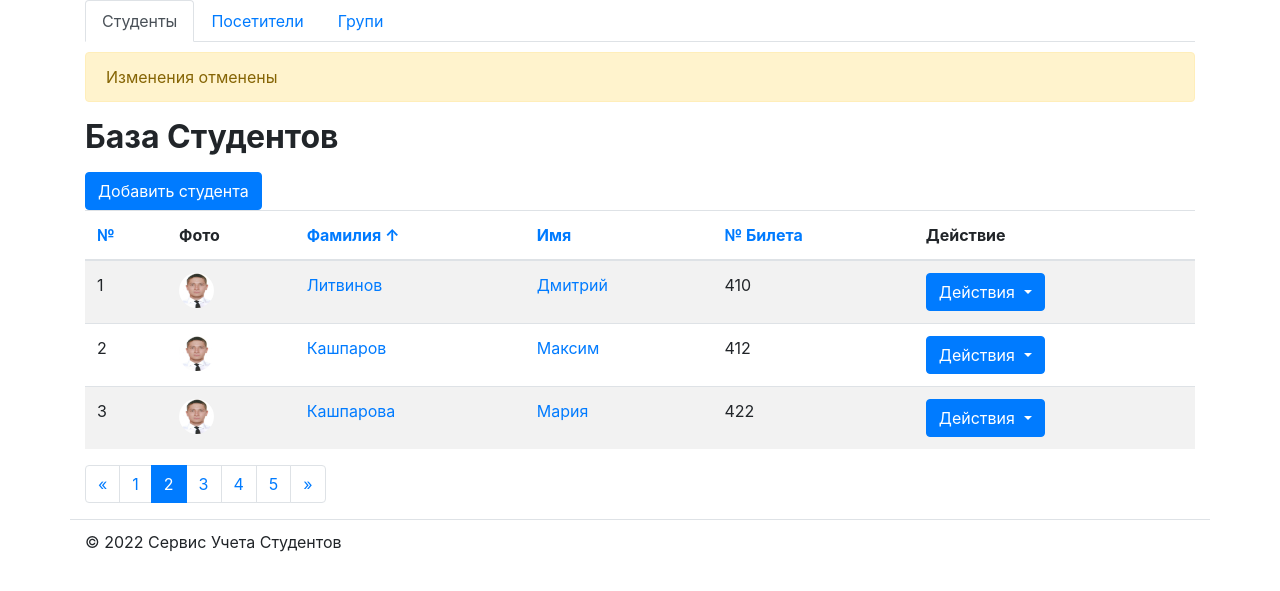
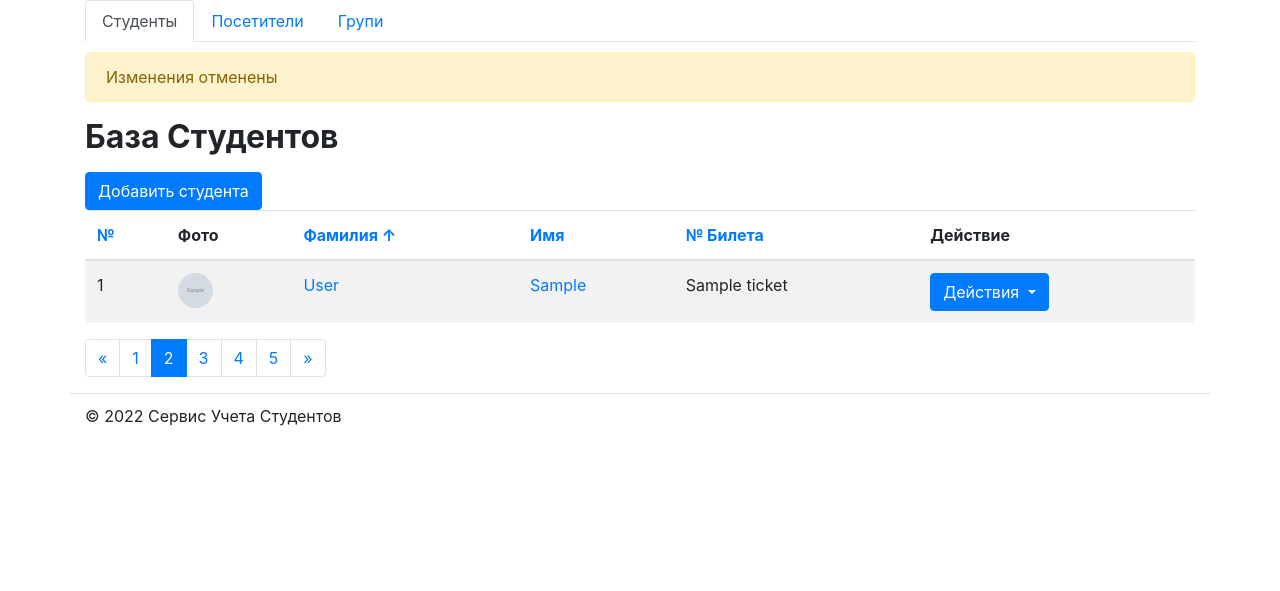
Before and after one commit to lllaserman/student_proj, a Django app: template student_proj/students/templates/students/students_list.html in a window 1280 px wide. Shown: the part 72-663 px from the top of the page. Run offline with Django 3.2, Linux system fonts and the light colour scheme; the template is opened without the code that fills it: most values are stand-ins (such as "Sample title", 1, 10 or a date in 2020); grey boxes marked "Sample" are stand-in pictures; some libraries are stand-ins or nearby versions.

Commit message:
Add dynamics on student_list.html

```diff
--- /dev/null
+++ b/student_proj/students/static/css/main.css
@@ -0,0 +1,27 @@
+/* Global Styles */
+h1, h2, h3, h4, h5, h6 {
+    font-weight: bold;
+}
+
+.alert {
+    margin: 10px 0 5px 0;
+}
+
+#footer {
+    border-top: 1px solid #dee2e6;
+    padding-top: 10px;
+}
+
+/* Groups Selector */
+#group-selector {
+    margin-top: 10px;
+}
+
+#group-selector label {
+    line-height: calc(1.5em + .75rem + 2px);
+}
+
+/* Table Styles */
+.table td {
+    vertical-algin: middle;
+}
--- a/student_proj/students/templates/students/students_list.html
+++ b/student_proj/students/templates/students/students_list.html
@@ -1,3 +1,5 @@
+{% load static %}
+
 <!DOCTYPE html>
 <html lang="ru">
     <head>
@@ -11,7 +13,11 @@
             href="https://cdn.jsdelivr.net/npm/bootstrap@4.4.1/dist/css/bootstrap.min.css"
             integrity="sha384-Vkoo8x4CGsO3+Hhxv8T/Q5PaXtkKtu6ug5TOeNV6gBiFeWPGFN9MuhOf23Q9Ifjh"
             crossorigin="anonymous">
-        <link rel="stylesheet" href="./css/main.css">
+        <link rel="stylesheet"
+              href="{% static 'css/main.css' %}">
+
+<!--        <link rel="stylesheet"-->
+<!--              href="{% static 'img/Kashparov.jpg' %}">-->
 
 <!--        <style type="text/css"> .col-sm-12, .col-sm-4, .col-sm-8 {border: 1px solid red;}</style>-->
 
@@ -86,63 +92,27 @@
                             </tr>
                         </thead>
                         <tbody>
+                            {% for student in students %}
                                 <tr>
-                                <td>1</td>
-                                <td><img src="./img/Podoba.jpg" height="35" width="35" class="rounded-circle"></td>
-                                <td><a href="{% url "students_edit" 1 %}">Литвинов</a></td>
-                                <td><a href="{% url "students_edit" 1 %}">Дмитрий</a></td>
-                                <td>410</td>
+                                    <td>{{ forloop.counter }}</td>
+                                    <td><img src="{% static student.image %}" height="35" width="35" class="rounded-circle"></td>
+                                    <td><a href="{% url "students_edit" student.id %}">{{ student.last_name }}</a></td>
+                                    <td><a href="{% url "students_edit" student.id %}">{{ student.first_name }}</a></td>
+                                    <td>{{ student.ticket }}</td>
                                     <td>
                                         <div class="dropdown">
-                                        <button class="btn btn-primary dropdown-toggle" type="button" id="dropdownMenuButton" data-toggle="dropdown" aria-haspopup="true" aria-expanded="false">
+                                            <button class="btn btn-primary dropdown-toggle" type="button" data-toggle="dropdown"  >
                                                 Действия
                                             </button>
-                                        <div class="dropdown-menu" aria-labelledby="dropdownMenuButton">
-                                            <a class="dropdown-item" href="{% url "students_edit" 1 %}">Редактировать</a>
-                                            <a class="dropdown-item" href="/journal/1">Посещения</a>
-                                            <a class="dropdown-item" href="{% url "students_delete" 1 %}">Удалить</a>
+                                            <div class="dropdown-menu" >
+                                                <a class="dropdown-item" href="{% url "students_edit" student.id %}">Редактировать</a>
+                                                <a class="dropdown-item" href="/journal/{{ student.id }}">Посещения</a>
+                                                <a class="dropdown-item" href="{% url "students_delete" student.id %}">Удалить</a>
                                             </div>
                                         </div>
                                     </td>
                                 </tr>
-                            <tr>
-                                <td>2</td>
-                                <td><img src="./img/Kashparov.jpg" height="35" width="35"  class="rounded-circle"></td>
-                                <td><a href="{% url "students_edit" 2 %}">Кашпаров</a></td>
-                                <td><a href="{% url "students_edit" 2 %}">Максим</a></td>
-                                <td>412</td>
-                                <td>
-                                    <div class="dropdown">
-                                        <button class="btn btn-primary dropdown-toggle" type="button" id="dropdownMenuButton" data-toggle="dropdown" aria-haspopup="true" aria-expanded="false">
-                                            Действия
-                                        </button>
-                                        <div class="dropdown-menu" aria-labelledby="dropdownMenuButton">
-                                            <a class="dropdown-item" href="{% url "students_edit" 2 %}">Редактировать</a>
-                                            <a class="dropdown-item" href="/journal/2">Посещения</a>
-                                            <a class="dropdown-item" href="{% url "students_delete" 2 %}">Удалить</a>
-                                        </div>
-</                                      div>
-                                </td>
-                            </tr>
-                            <tr>
-                                <td>3</td>
-                                <td><img src="./img/Bohak.jpg" height="35" width="35"  class="rounded-circle"></td>
-                                <td><a href="{% url "students_edit" 3 %}">Кашпарова</a></td>
-                                <td><a href="{% url "students_edit" 3 %}">Мария</a></td>
-                                <td>422</td>
-                                <td>
-                                    <div class="dropdown">
-                                        <button class="btn btn-primary dropdown-toggle" type="button" id="dropdownMenuButton" data-toggle="dropdown" aria-haspopup="true" aria-expanded="false">
-                                            Действия
-                                        </button>
-                                        <div class="dropdown-menu" aria-labelledby="dropdownMenuButton">
-                                            <a class="dropdown-item" href="{% url "students_edit" 3 %}">Редактировать</a>
-                                            <a class="dropdown-item" href="/journal/3">Посещения</a>
-                                            <a class="dropdown-item" href="{% url "students_delete" 3 %}">Удалить</a>
-                                        </div>
-</                                      div>
-                                </td>
-                            </tr>
+                            {% endfor %}
                         </tbody>
                     </table>
                     <nav aria-label="Page navigation example">
```
Also changed, not shown: student_proj/students/views.py (+19 -1 lines), student_proj/students/static/img/Bohak.jpg (added), student_proj/students/static/img/Kashparov.jpg (added), student_proj/students/static/img/Podoba.jpg (added). Lines whose indentation alone changed are shown as unchanged.
